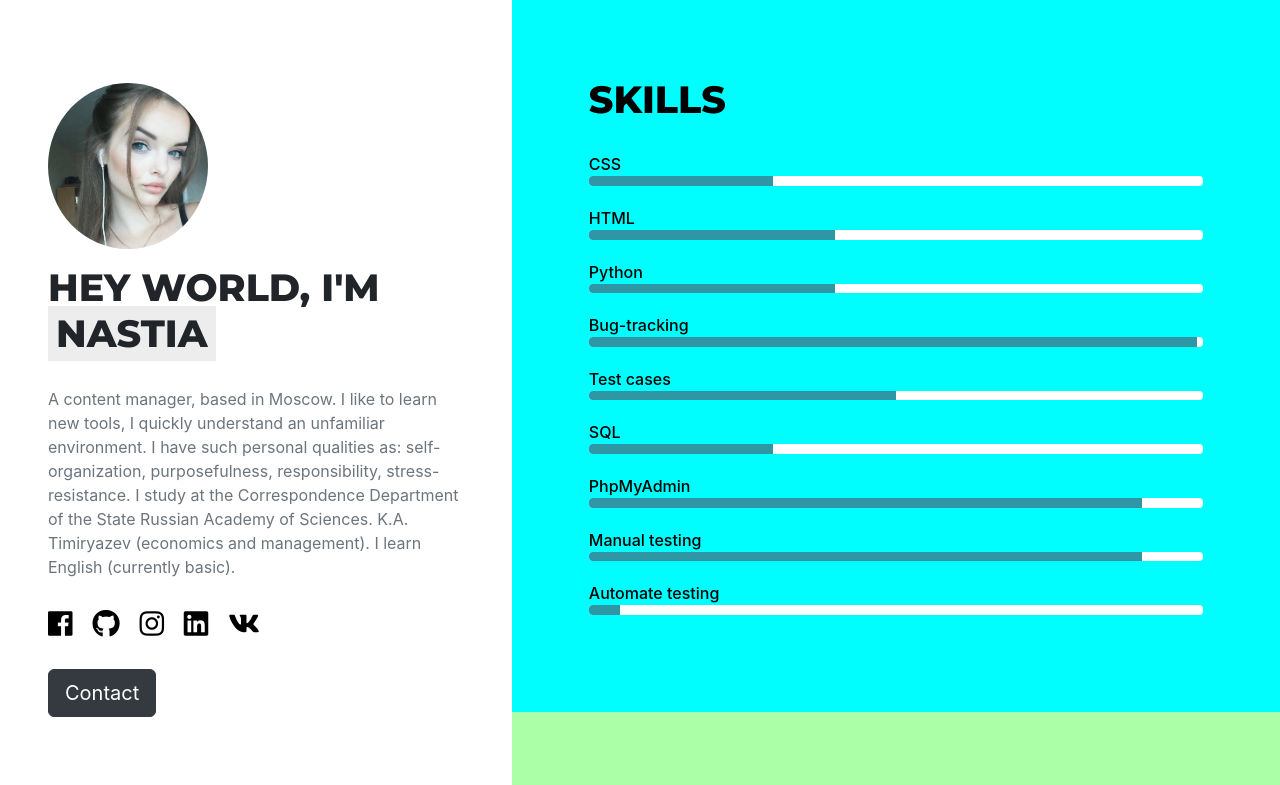
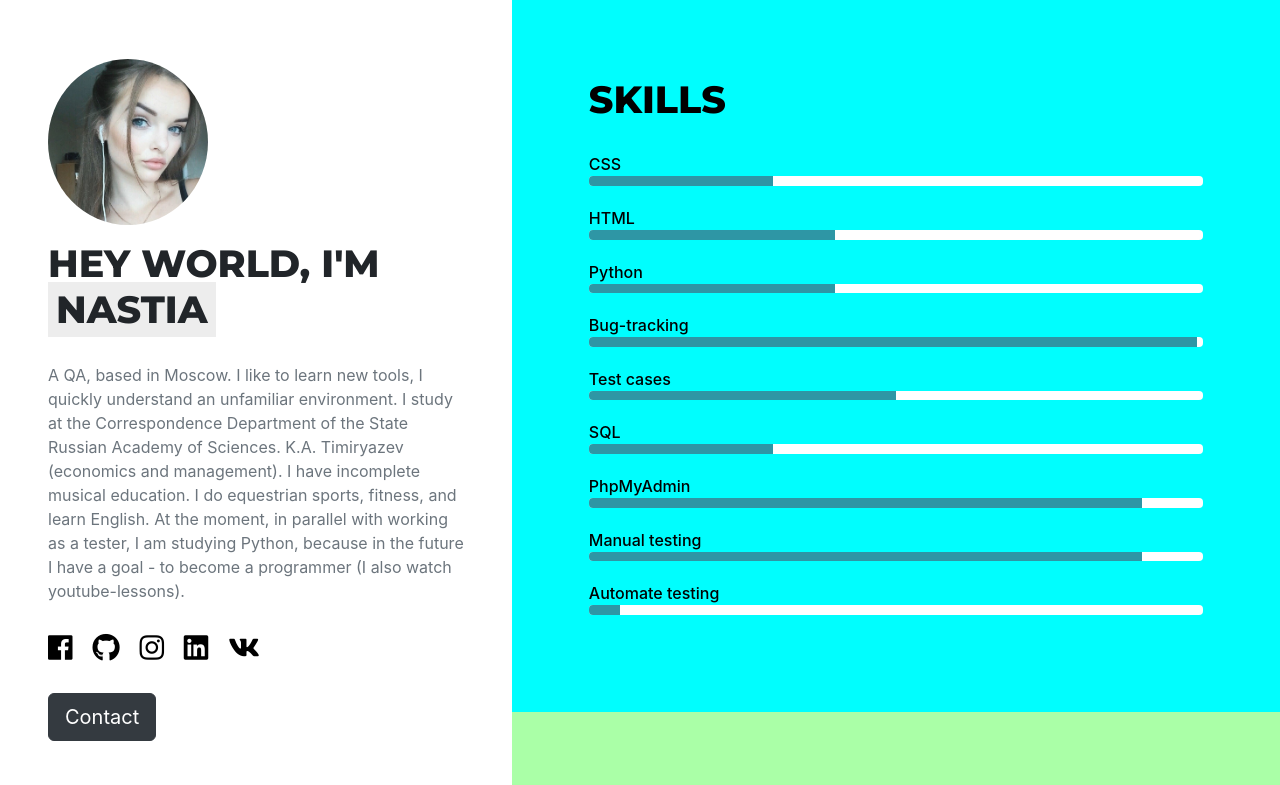
Before and after one commit to nastiagorobets/nastiagorobets.github.io, a plain HTML site: page index.html in a window 1280 px wide. Shown: the top 785 px of the page. Drawn offline with nearby package versions, Linux system fonts and the light colour scheme.

Commit message:
Update index.html

```diff
--- a/index.html
+++ b/index.html
@@ -69,7 +69,7 @@
     <img src="/images/nastia.jpg" class="rounded-circle mb-3" width="160px">
 
     <h1 class="heading">hey world, i&#39;m <span class="highlight">nastia</span></h1>
-    <p class="text-muted">A content manager, based in Moscow. I like to learn new tools, I quickly understand an unfamiliar environment. I have such personal qualities as: self-organization, purposefulness, responsibility, stress-resistance. I study at the Correspondence Department of the State Russian Academy of Sciences. K.A. Timiryazev (economics and management). I learn English (currently basic).</p>
+    <p class="text-muted">A QA, based in Moscow. I like to learn new tools, I quickly understand an unfamiliar environment. I study at the Correspondence Department of the State Russian Academy of Sciences. K.A. Timiryazev (economics and management). I have incomplete musical education. I do equestrian sports, fitness, and learn English. At the moment, in parallel with working as a tester, I am studying Python, because in the future I have a goal - to become a programmer (I also watch youtube-lessons).</p>
 
     <div class="social my-4">
 
```
